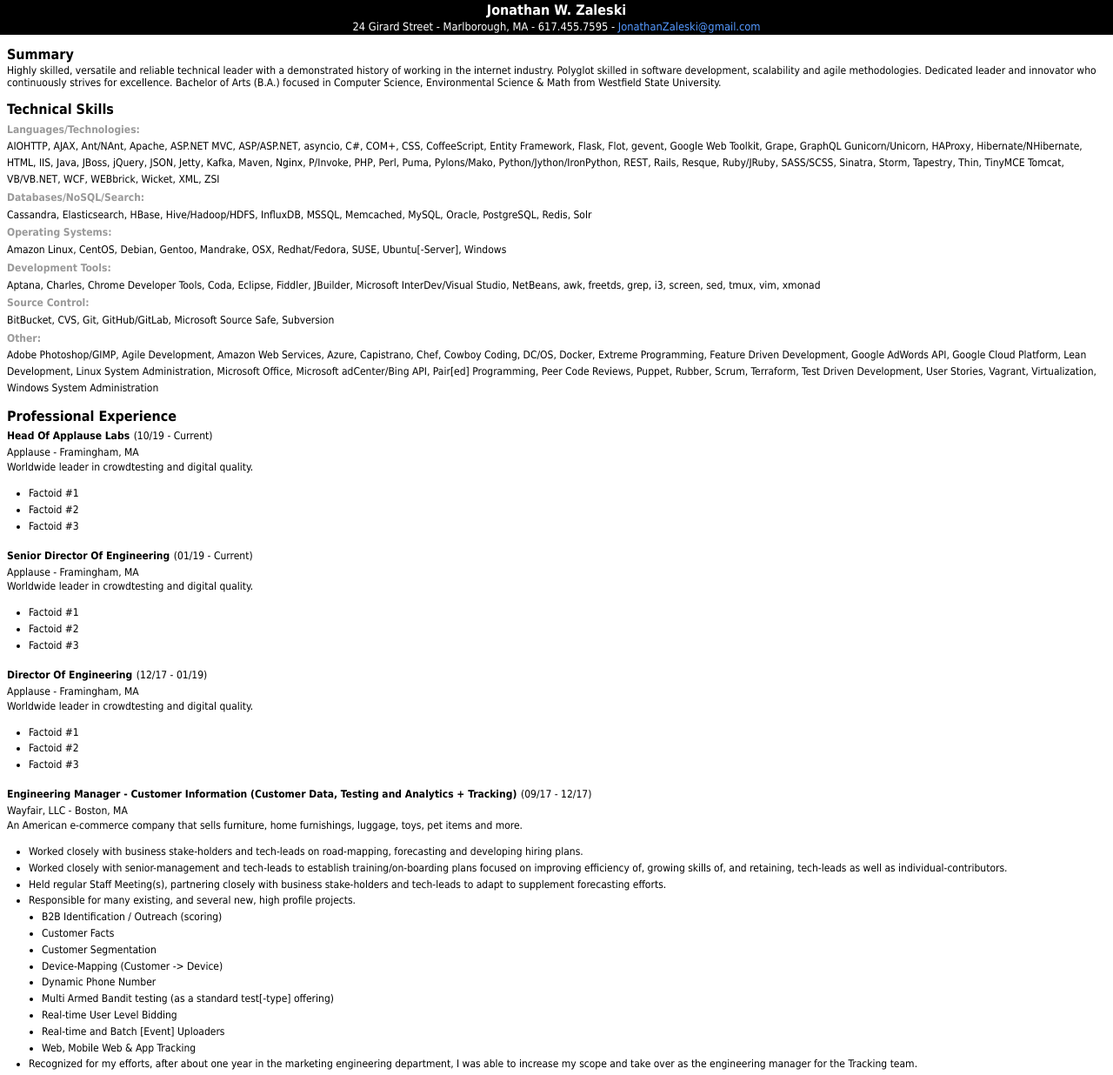
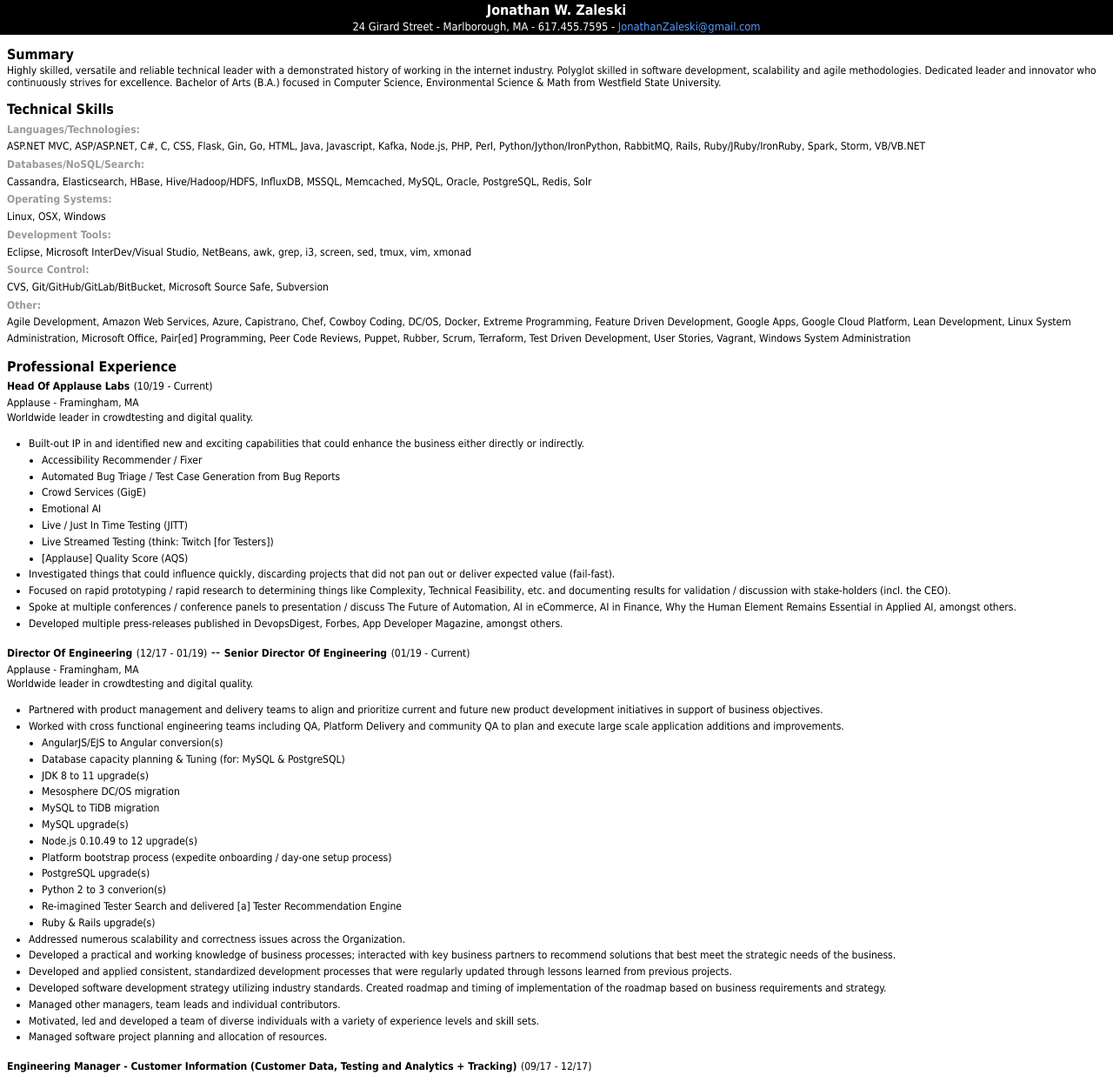
Before and after one commit to jzaleski/resume, a plain HTML site: page index.html in a window 1280 px wide. Shown: the top 1236 px of the page at 87% size. Drawn offline with Linux system fonts and the light colour scheme.

Commit message:
Updated to current + clean-up

```diff
--- a/index.html
+++ b/index.html
@@ -155,60 +155,28 @@
       <span class="qualification_bucket bold">Languages/Technologies:</span>
       <div class="small_spacer">&nbsp;</div>
       <span class="qualifying_skills">
-        AIOHTTP,
-        AJAX,
-        Ant/NAnt,
-        Apache,
         ASP.NET MVC,
         ASP/ASP.NET,
-        asyncio,
         C#,
-        COM+,
+        C,
         CSS,
-        CoffeeScript,
-        Entity Framework,
         Flask,
-        Flot,
-        gevent,
-        Google Web Toolkit,
-        Grape,
-        GraphQL
-        Gunicorn/Unicorn,
-        HAProxy,
-        Hibernate/NHibernate,
+        Gin,
+        Go,
         HTML,
-        IIS,
         Java,
-        JBoss,
-        jQuery,
-        JSON,
-        Jetty,
+        Javascript,
         Kafka,
-        Maven,
-        Nginx,
-        P/Invoke,
+        Node.js,
         PHP,
         Perl,
-        Puma,
-        Pylons/Mako,
         Python/Jython/IronPython,
-        REST,
+        RabbitMQ,
         Rails,
-        Resque,
-        Ruby/JRuby,
-        SASS/SCSS,
-        Sinatra,
+        Ruby/JRuby/IronRuby,
+        Spark,
         Storm,
-        Tapestry,
-        Thin,
-        TinyMCE
-        Tomcat,
-        VB/VB.NET,
-        WCF,
-        WEBbrick,
-        Wicket,
-        XML,
-        ZSI
+        VB/VB.NET
       </span>
       <div class="medium_spacer">&nbsp;</div>
       <span class="qualification_bucket bold">Databases/NoSQL/Search:</span>
@@ -231,32 +199,18 @@
       <span class="qualification_bucket bold">Operating Systems:</span>
       <div class="small_spacer">&nbsp;</div>
       <span class="qualifying_skills">
-        Amazon Linux,
-        CentOS,
-        Debian,
-        Gentoo,
-        Mandrake,
+        Linux,
         OSX,
-        Redhat/Fedora,
-        SUSE,
-        Ubuntu[-Server],
         Windows
       </span>
       <div class="medium_spacer">&nbsp;</div>
       <span class="qualification_bucket bold">Development Tools:</span>
       <div class="small_spacer">&nbsp;</div>
       <span class="qualifying_skills">
-        Aptana,
-        Charles,
-        Chrome Developer Tools,
-        Coda,
         Eclipse,
-        Fiddler,
-        JBuilder,
         Microsoft InterDev/Visual Studio,
         NetBeans,
         awk,
-        freetds,
         grep,
         i3,
         screen,
@@ -269,10 +223,8 @@
       <span class="qualification_bucket bold">Source Control:</span>
       <div class="small_spacer">&nbsp;</div>
       <span class="qualifying_skills">
-        BitBucket,
         CVS,
-        Git,
-        GitHub/GitLab,
+        Git/GitHub/GitLab/BitBucket,
         Microsoft Source Safe,
         Subversion
       </span>
@@ -280,7 +232,6 @@
       <span class="qualification_bucket bold">Other:</span>
       <div class="small_spacer">&nbsp;</div>
       <span class="qualifying_skills">
-        Adobe Photoshop/GIMP,
         Agile Development,
         Amazon Web Services,
         Azure,
@@ -291,12 +242,11 @@
         Docker,
         Extreme Programming,
         Feature Driven Development,
-        Google AdWords API,
+        Google Apps,
         Google Cloud Platform,
         Lean Development,
         Linux System Administration,
         Microsoft Office,
-        Microsoft adCenter/Bing API,
         Pair[ed] Programming,
         Peer Code Reviews,
         Puppet,
@@ -306,7 +256,6 @@
         Test Driven Development,
         User Stories,
         Vagrant,
-        Virtualization,
         Windows System Administration
       </span>
       <div class="large_spacer">&nbsp;</div>
@@ -321,10 +270,22 @@
       <div class="medium_spacer">&nbsp;</div>
       <div class="tagline paragraph">Worldwide leader in crowdtesting and digital quality.</div>
       <ul>
-        <li class="factoid">Factoid #1</li>
-        <li class="factoid">Factoid #2</li>
-        <li class="factoid">Factoid #3</li>
+        <li class="factoid">Built-out IP in and identified new and exciting capabilities that could enhance the business either directly or indirectly.</li>
+        <li class="subfactoid">Accessibility Recommender / Fixer</li>
+        <li class="subfactoid">Automated Bug Triage / Test Case Generation from Bug Reports</li>
+        <li class="subfactoid">Crowd Services (GigE)</li>
+        <li class="subfactoid">Emotional AI</li>
+        <li class="subfactoid">Live / Just In Time Testing (JITT)</li>
+        <li class="subfactoid">Live Streamed Testing (think: Twitch [for Testers])</li>
+        <li class="subfactoid">[Applause] Quality Score (AQS)</li>
+        <li class="factoid">Investigated things that could influence quickly, discarding projects that did not pan out or deliver expected value (fail-fast).</li>
+        <li class="factoid">Focused on rapid prototyping / rapid research to determining things like Complexity, Technical Feasibility, etc. and documenting results for validation / discussion with stake-holders (incl. the CEO).</li>
+        <li class="factoid">Spoke at multiple conferences / conference panels to presentation / discuss The Future of Automation, AI in eCommerce, AI in Finance, Why the Human Element Remains Essential in Applied AI, amongst others.</li>
+        <li class="factoid">Developed multiple press-releases published in DevopsDigest, Forbes, App Developer Magazine, amongst others.</li>
       </ul>
+      <span class="title bold">Director Of Engineering</span>
+      <span class="dates normal">(12/17 - 01/19)</span>
+      <span class="normal">--</span>
       <span class="title bold">Senior Director Of Engineering</span>
       <span class="dates normal">(01/19 - Current)</span>
       <div class="tiny_spacer">&nbsp;</div>
@@ -332,20 +293,27 @@
       <div class="medium_spacer">&nbsp;</div>
       <div class="tagline paragraph">Worldwide leader in crowdtesting and digital quality.</div>
       <ul>
-        <li class="factoid">Factoid #1</li>
-        <li class="factoid">Factoid #2</li>
-        <li class="factoid">Factoid #3</li>
-      </ul>
-      <span class="title bold">Director Of Engineering</span>
-      <span class="dates normal">(12/17 - 01/19)</span>
-      <div class="tiny_spacer">&nbsp;</div>
-      <span class="company normal">Applause - Framingham, MA</span>
-      <div class="medium_spacer">&nbsp;</div>
-      <div class="tagline paragraph">Worldwide leader in crowdtesting and digital quality.</div>
-      <ul>
-        <li class="factoid">Factoid #1</li>
-        <li class="factoid">Factoid #2</li>
-        <li class="factoid">Factoid #3</li>
+        <li class="factoid">Partnered with product management and delivery teams to align and prioritize current and future new product development initiatives in support of business objectives.</li>
+        <li class="factoid">Worked with cross functional engineering teams including QA, Platform Delivery and community QA to plan and execute large scale application additions and improvements.</li>
+        <li class="subfactoid">AngularJS/EJS to Angular conversion(s)</li>
+        <li class="subfactoid">Database capacity planning &amp; Tuning (for: MySQL &amp; PostgreSQL)</li>
+        <li class="subfactoid">JDK 8 to 11 upgrade(s)</li>
+        <li class="subfactoid">Mesosphere DC/OS migration</li>
+        <li class="subfactoid">MySQL to TiDB migration</li>
+        <li class="subfactoid">MySQL upgrade(s)</li>
+        <li class="subfactoid">Node.js 0.10.49 to 12 upgrade(s)</li>
+        <li class="subfactoid">Platform bootstrap process (expedite onboarding / day-one setup process)</li>
+        <li class="subfactoid">PostgreSQL upgrade(s)</li>
+        <li class="subfactoid">Python 2 to 3 converion(s)</li>
+        <li class="subfactoid">Re-imagined Tester Search and delivered [a] Tester Recommendation Engine</li>
+        <li class="subfactoid">Ruby &amp; Rails upgrade(s)</li>
+        <li class="factoid">Addressed numerous scalability and correctness issues across the Organization.</li>
+        <li class="factoid">Developed a practical and working knowledge of business processes; interacted with key business partners to recommend solutions that best meet the strategic needs of the business.</li>
+        <li class="factoid">Developed and applied consistent, standardized development processes that were regularly updated through lessons learned from previous projects.</li>
+        <li class="factoid">Developed software development strategy utilizing industry standards. Created roadmap and timing of implementation of the roadmap based on business requirements and strategy.</li>
+        <li class="factoid">Managed other managers, team leads and individual contributors.</li>
+        <li class="factoid">Motivated, led and developed a team of diverse individuals with a variety of experience levels and skill sets.</li>
+        <li class="factoid">Managed software project planning and allocation of resources.</li>
       </ul>
       <span class="title bold">Engineering Manager - Customer Information (Customer Data, Testing and Analytics + Tracking)</span>
       <span class="dates normal">(09/17 - 12/17)</span>
@@ -693,9 +661,6 @@
       <div class="large_spacer">&nbsp;</div>
       <div class="paragraph">Westfield State College (now Westfield State University) - Westfield, MA</div>
       <div class="paragraph">BA (Liberal Arts), 2004 - focused in Computer Science, Math and Environmental Science</div>
-      <div class="paragraph"><span class="italic">Computer Science GPA:</span> 3.94/4.0</div>
-      <div class="paragraph"><span class="italic">Math GPA:</span> 3.7/4.0</div>
-      <div class="paragraph"><span class="italic">Overall Institution GPA:</span> 3.56/4.0</div>
       <div class="extra_large_spacer">&nbsp;</div>
       <div class="paragraph">University of New England - Biddeford, ME</div>
       <div class="paragraph">Laboratory Research and course-work in Marine Biology, Environmental Science and History</div>
```
Also changed, not shown: 1 other file.
